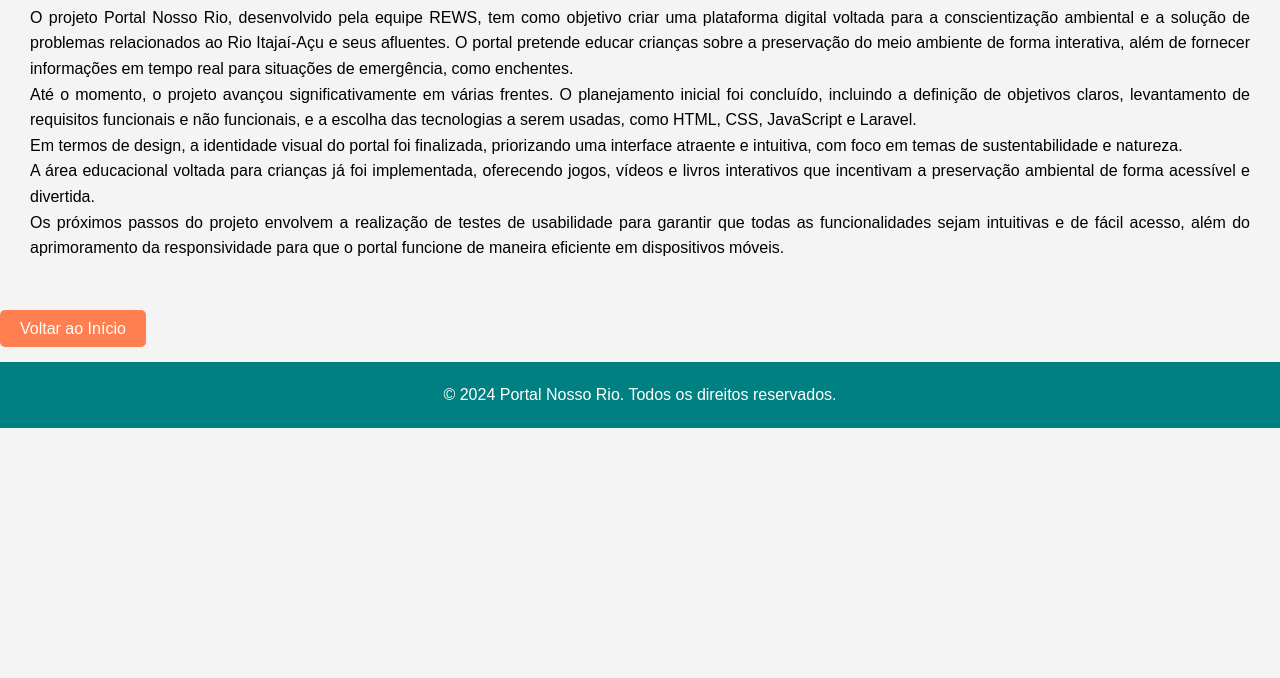
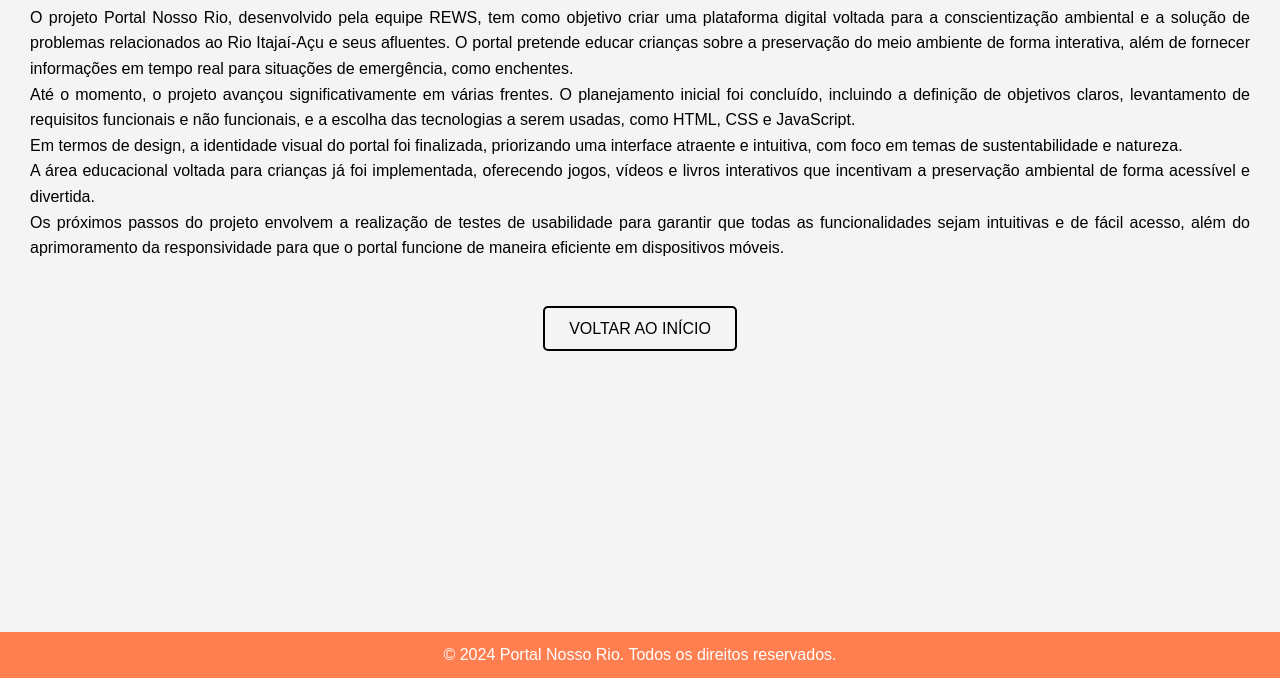
Before and after one commit to AmandioHoffmanna/AppMobile, a plain HTML site: page sobre.html in a window 1280 px wide. Shown: the part 122-800 px from the top of the page. Drawn offline with Linux system fonts and the light colour scheme.

Commit message:
imanges, ajuste no footer, ajuste no css do botão saiba mais

```diff
--- a/sobre.html
+++ b/sobre.html
@@ -9,7 +9,7 @@
 <body>
     <header>
         <nav>
-            <div class="logo" id="logo">Nosso Rio</div>
+            <div class="logo" id="logo"><a href="#index.html">Nosso Rio</a></div>
             <div class="menu-icon" id="menu-icon">&#9776;</div>
             <ul id="nav-links">
                 <span class="close-btn" id="close-btn">&times;</span>
@@ -26,7 +26,7 @@
         <section class="content">
             <h1>Sobre o Portal Nosso Rio</h1>
             <p>O projeto Portal Nosso Rio, desenvolvido pela equipe REWS, tem como objetivo criar uma plataforma digital voltada para a conscientização ambiental e a solução de problemas relacionados ao Rio Itajaí-Açu e seus afluentes. O portal pretende educar crianças sobre a preservação do meio ambiente de forma interativa, além de fornecer informações em tempo real para situações de emergência, como enchentes.</p>
-            <p>Até o momento, o projeto avançou significativamente em várias frentes. O planejamento inicial foi concluído, incluindo a definição de objetivos claros, levantamento de requisitos funcionais e não funcionais, e a escolha das tecnologias a serem usadas, como HTML, CSS, JavaScript e Laravel.</p>
+            <p>Até o momento, o projeto avançou significativamente em várias frentes. O planejamento inicial foi concluído, incluindo a definição de objetivos claros, levantamento de requisitos funcionais e não funcionais, e a escolha das tecnologias a serem usadas, como HTML, CSS e JavaScript.</p>
             <p>Em termos de design, a identidade visual do portal foi finalizada, priorizando uma interface atraente e intuitiva, com foco em temas de sustentabilidade e natureza.</p>
             <p>A área educacional voltada para crianças já foi implementada, oferecendo jogos, vídeos e livros interativos que incentivam a preservação ambiental de forma acessível e divertida.</p>
             <p>Os próximos passos do projeto envolvem a realização de testes de usabilidade para garantir que todas as funcionalidades sejam intuitivas e de fácil acesso, além do aprimoramento da responsividade para que o portal funcione de maneira eficiente em dispositivos móveis.</p>
--- a/style.css
+++ b/style.css
@@ -257,3 +257,48 @@ nav ul li a:hover {
     padding: 10px;
     text-align: justify;
 }
+
+html, body {
+    height: 100%;
+    margin: 0;
+    padding: 0;
+    display: flex;
+    flex-direction: column;
+}
+
+main {
+    flex: 1;
+}
+
+footer {
+    background-color: #ff7f50;
+    color: white;
+    text-align: center;
+    padding: 10px 0;
+    position: relative;
+    bottom: 0;
+    width: 100%;
+}
+
+.back-button {
+    text-align: center;
+    margin-top: 20px;
+}
+
+.back-button .btn {
+    background-color: transparent;
+    color: #000;
+    padding: 12px 24px;
+    border: 2px solid #000;
+    border-radius: 5px;
+    font-size: 16px;
+    text-transform: uppercase;
+    cursor: pointer;
+    transition: all 0.3s ease;
+    text-decoration: none;
+}
+
+.back-button .btn:hover {
+    background-color: #e76f51;
+    color: white;
+}
```
Also changed, not shown: index.html (+7 -4 lines), 3 other files.
